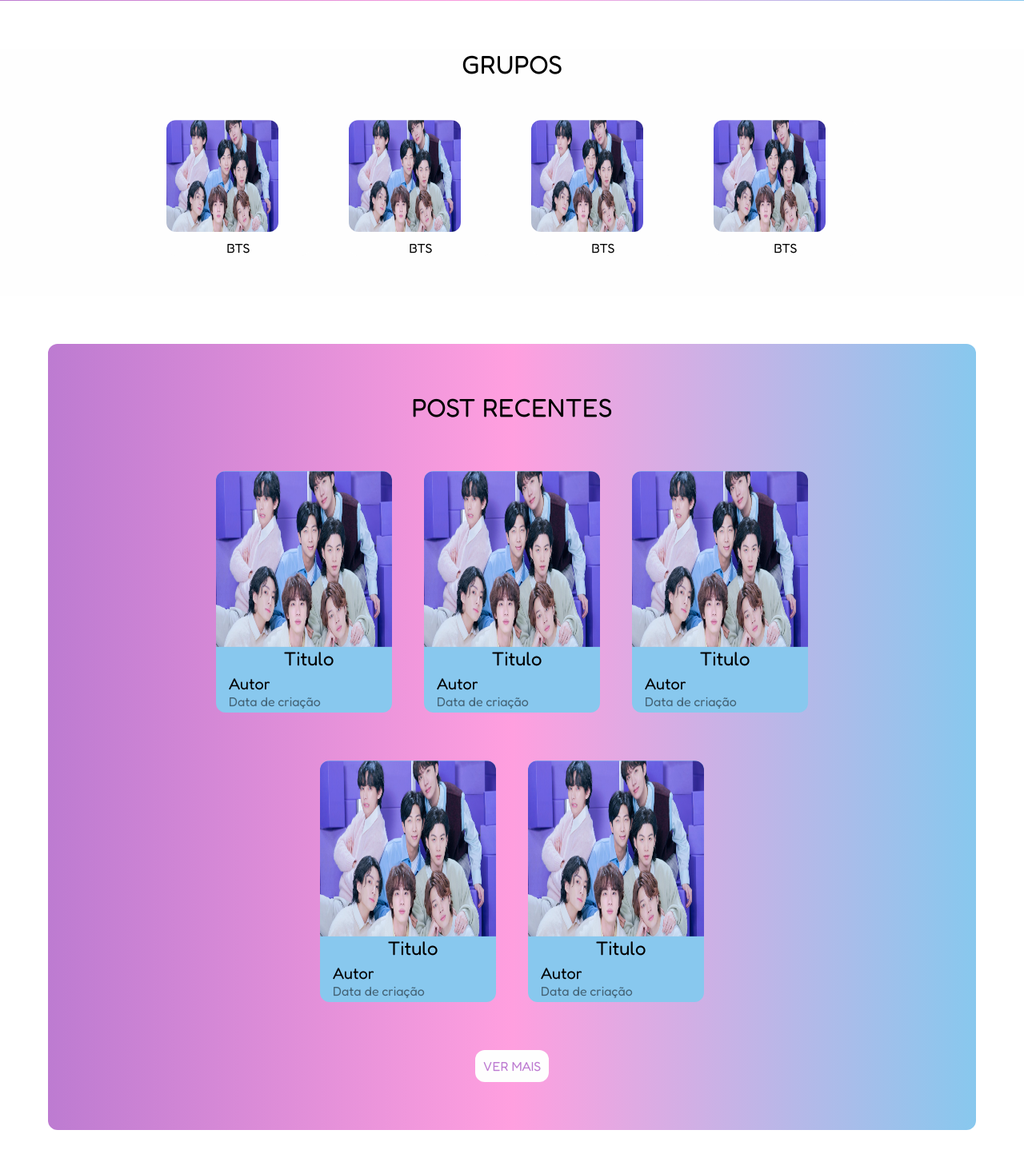
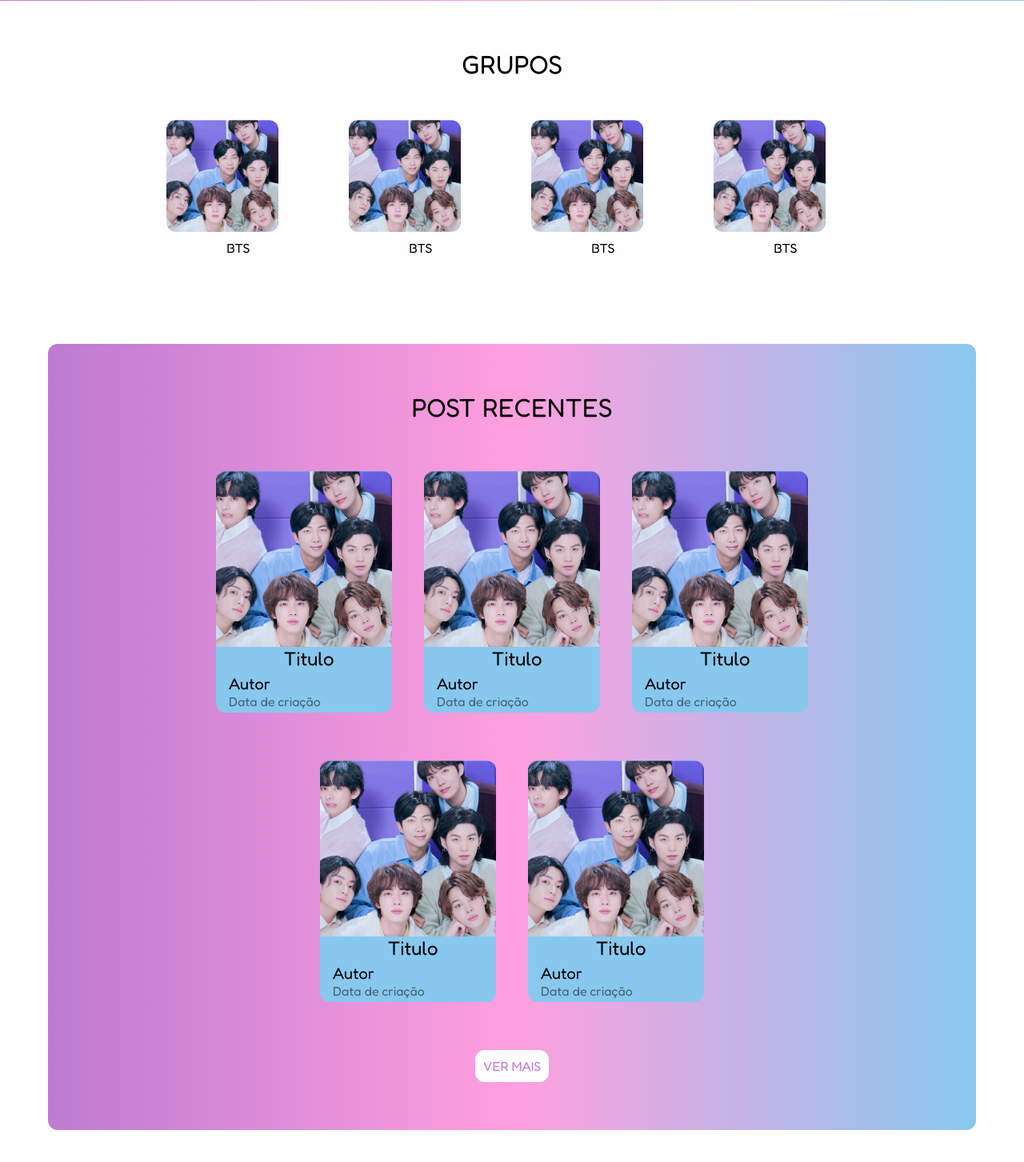
Before and after one commit to esthefanyemma/HeartBeat, a PHP site: template app/views/site/landingPage.html in a window 1280 px wide. Shown: the part 521-1974 px from the top of the page at 80% size. Run offline with PHP 8.4, Linux system fonts and the light colour scheme; the template is opened without the code that fills it, so the values that code supplies are empty.

Commit message:
imagens ajustadas

```diff
--- a/public/css/landingPage.css
+++ b/public/css/landingPage.css
@@ -66,10 +66,10 @@ body *{
 
 }
 .item img{
-
     width: 100%;
     height: 180px;
     border-radius: 12px;
+    object-fit: cover;
 }
 .item p{
     text-align: center;
@@ -116,6 +116,7 @@ body *{
     width: 100%;
     height: 310px;
     border-radius: 12px 12px 0px 0px;
+    object-fit: cover;
 }
 
 .postLista1{
```
